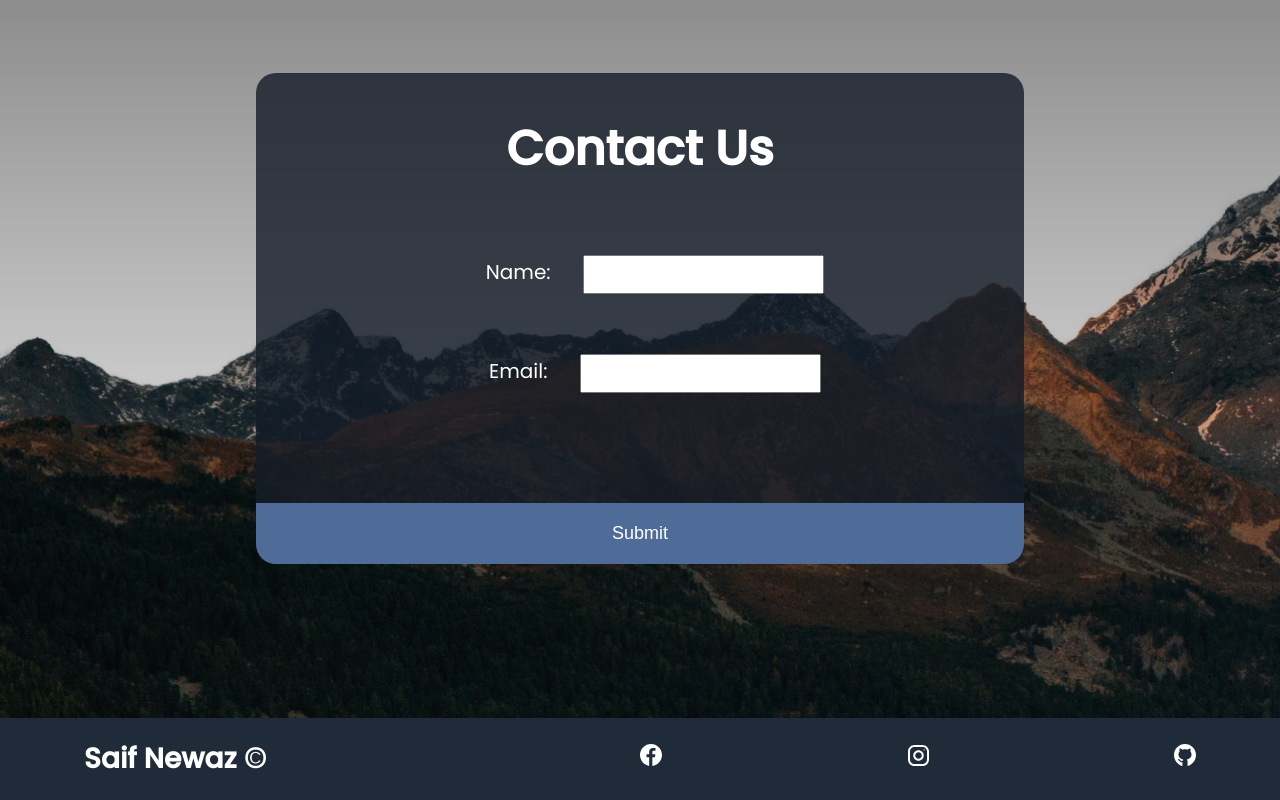
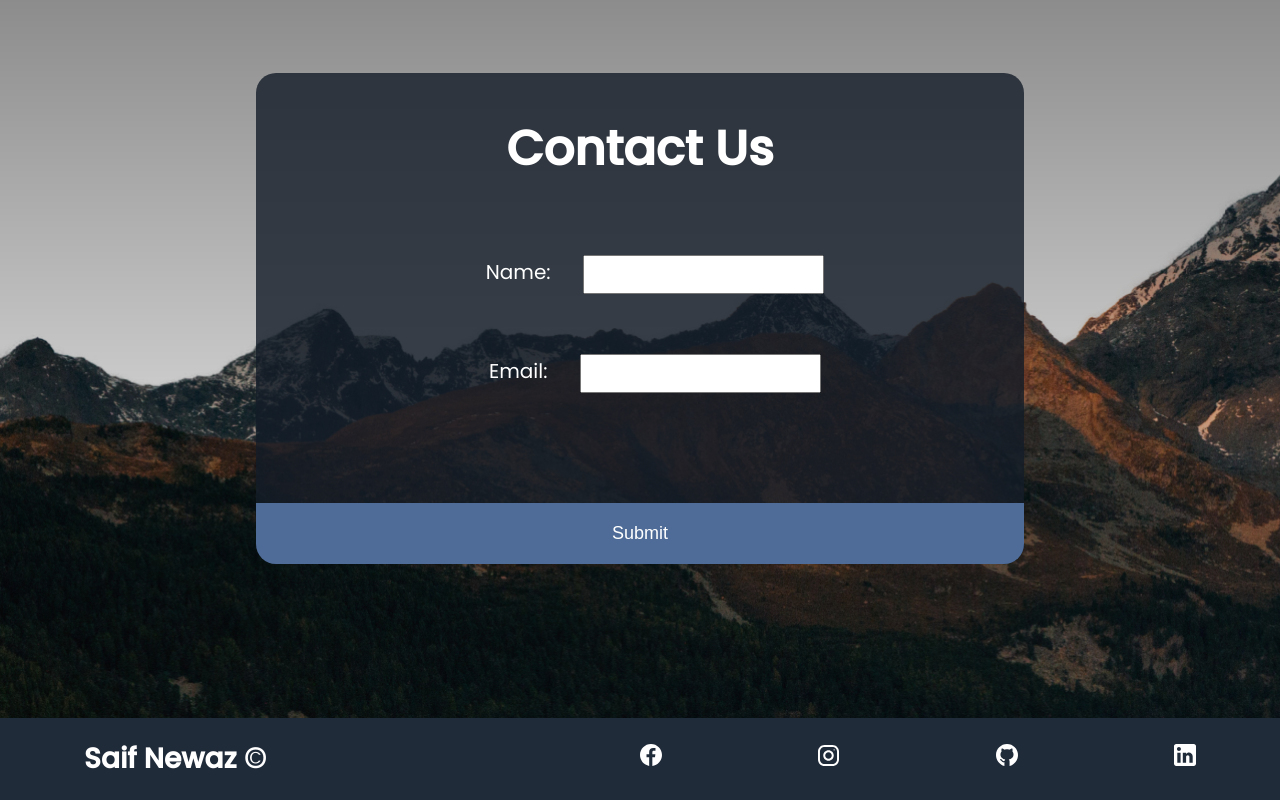
Before and after one commit to MrNewaz/My-First-Functioning-Website, a plain HTML site: page index.html in a window 1280 px wide. Shown: the part 2484-3284 px from the top of the page. Drawn offline with Linux system fonts and the light colour scheme; a web font is replaced by a local one.

Commit message:
Add files via upload

```diff
--- a/index.html
+++ b/index.html
@@ -148,6 +148,14 @@
               ><img src="/icons/github.svg" alt="github-link"
             /></a>
           </li>
+          <li>
+            <a
+              href="https://www.linkedin.com/in/saif-newaz"
+              title="github-link"
+              target="_blank"
+              ><img src="/icons/linkedin.svg" alt="linkedin-link"
+            /></a>
+          </li>
         </ul>
       </div>
     </footer>
```
Also changed, not shown: icons/linkedin.svg (added).
